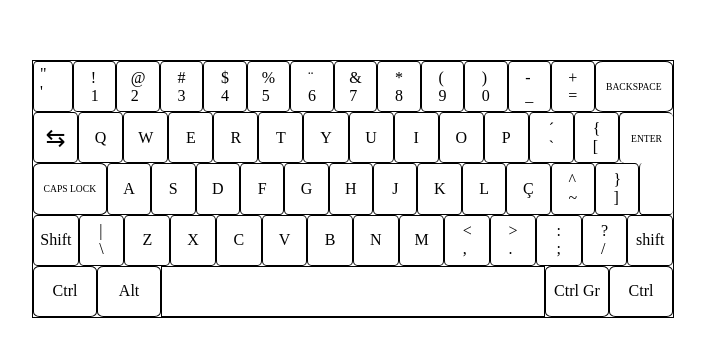
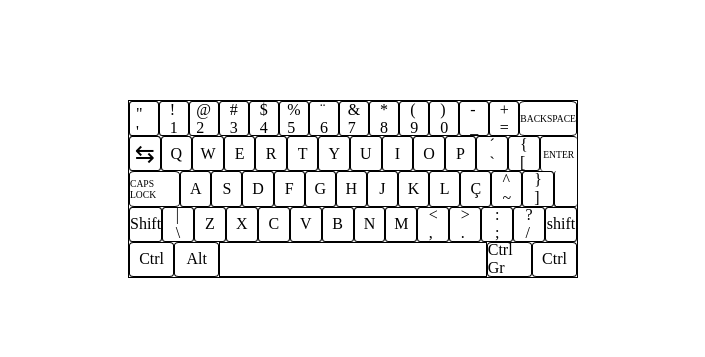
Before and after one commit to Mandree29/datilografia, a plain HTML site: page index.html in a window 1280 px wide. Shown: the part 219-576 px from the top of the page, without its empty margins (287-992 px from the left). Drawn offline with Linux system fonts and the light colour scheme.

Commit message:
diminui o teclado

```diff
--- a/style.css
+++ b/style.css
@@ -9,8 +9,8 @@ main{
 }
 #teclado{
    border: 1px solid black;
-    width:50vw;
-    height: 32vh;
+    width:35vw;
+    height: 22vh;
 }
 #doisc_acima{
     display:flex;
```
